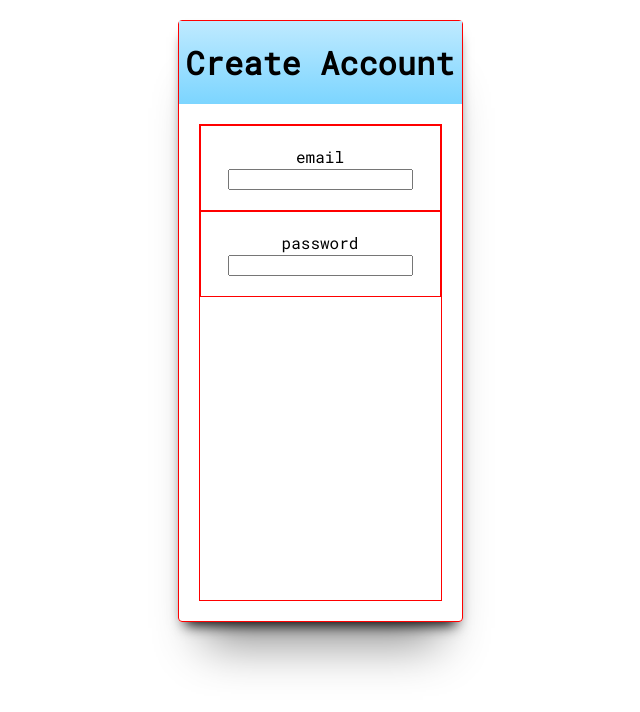
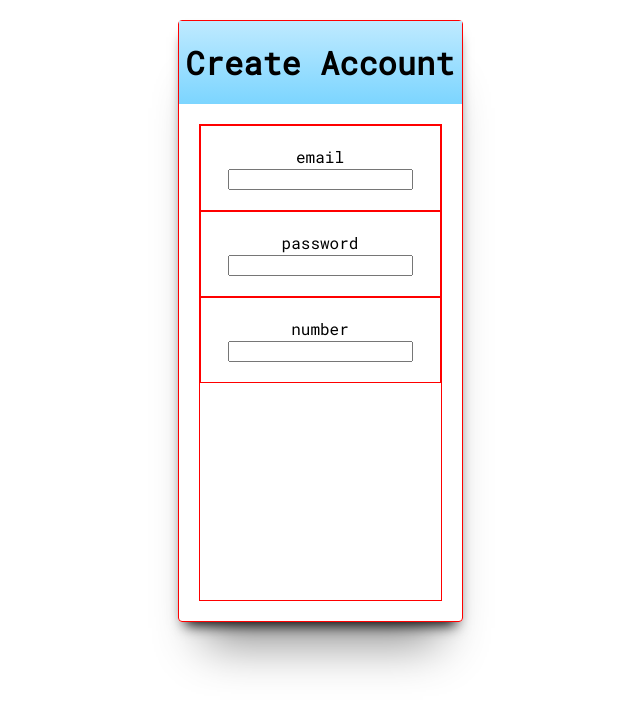
Before and after one commit to haggisbreakfast/Form-Assignment, a React (Create React App) app: page / in a window 1280 px wide. Shown: the top 712 px of the page, without its empty margins (320-960 px from the left). Built offline with nearby package versions, Linux system fonts and the light colour scheme.

Commit message:
adds number field and number validationSchema

```diff
--- a/src/App.js
+++ b/src/App.js
@@ -2,7 +2,7 @@ import React, { Component } from 'react';
 import './App.css';
 import styled, { createGlobalStyle } from 'styled-components';
 import { Field, FieldProps, Form, Formik, FormikProps } from 'formik';
-import { object, ref, string } from 'yup';
+import { object, ref, string, number } from 'yup';
 
 const Global = createGlobalStyle`
 @import url("https://fonts.googleapis.com/css?family=Roboto+Mono");
@@ -91,6 +91,10 @@ class App extends Component {
                   .min(6)
                   .max(20)
                   .required('please enter a password'),
+                number: number()
+                  .min(1)
+                  .max(100)
+                  .required('please enter a number'),
               })}
               render={() => (
                 <StyledForm>
@@ -126,6 +130,22 @@ class App extends Component {
                       )}
                     />
                   </FieldContainer>
+                  <FieldContainer>
+                    <Field
+                      name="number"
+                      render={({ field, form }) => (
+                        <div>
+                          <FieldLabel>number</FieldLabel>
+                          <input type="number" {...field} placeholder="" />
+                          <Error>
+                            {form.touched.number &&
+                              form.errors.number &&
+                              form.errors.number}
+                          </Error>
+                        </div>
+                      )}
+                    />
+                  </FieldContainer>
                 </StyledForm>
               )}
             />
```
